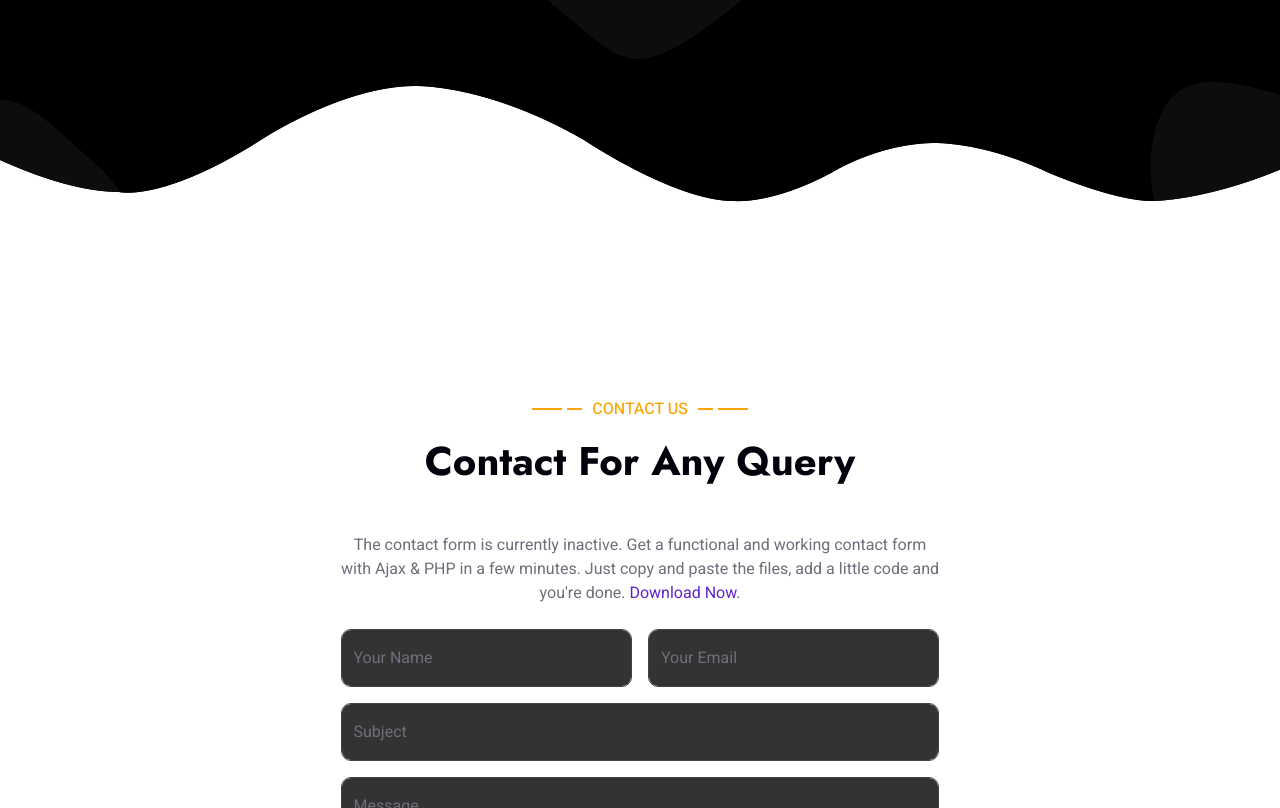
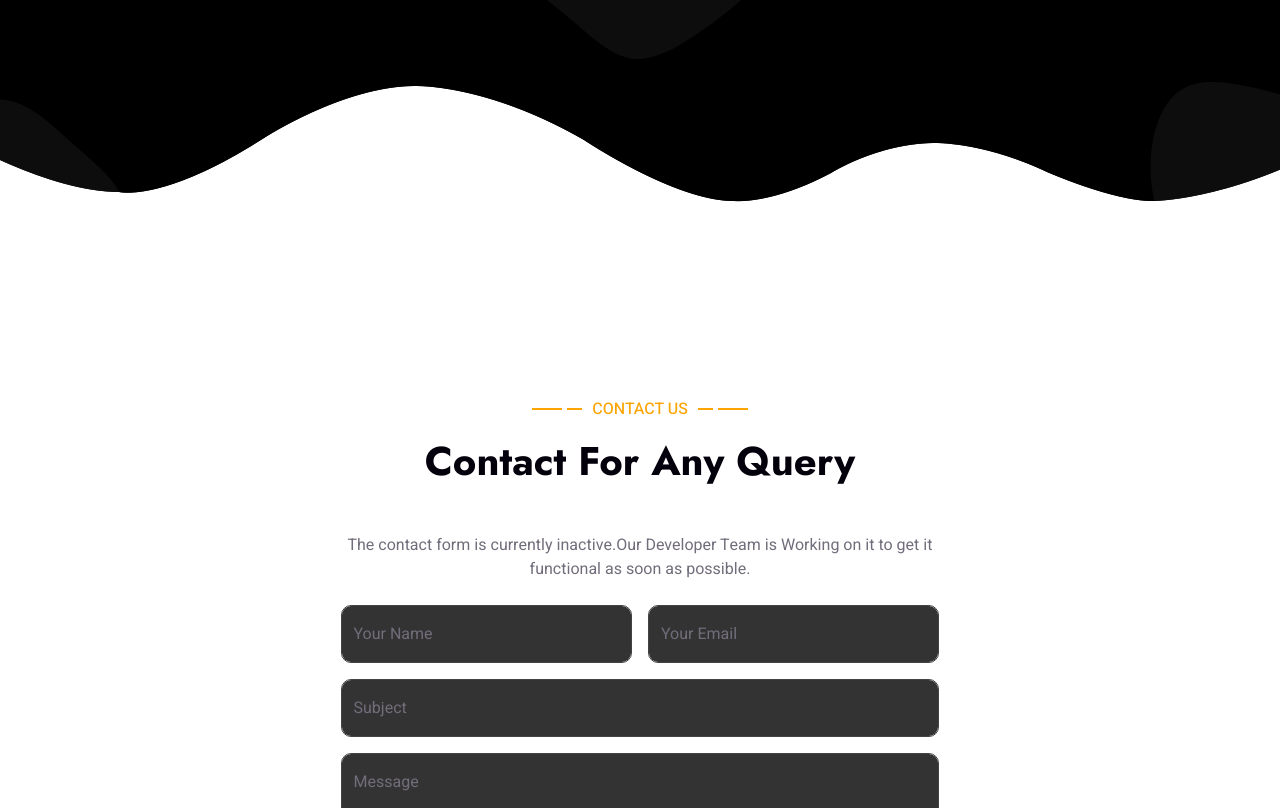
Before and after one commit to aaravsagar/claw-website-final, a plain HTML site: page contact.html in a window 1280 px wide. Shown: the part 292-1100 px from the top of the page. Drawn offline with nearby package versions, Linux system fonts and the light colour scheme.

Commit message:
update contact

```diff
--- a/contact.html
+++ b/contact.html
@@ -106,7 +106,7 @@
                 <div class="row justify-content-center">
                     <div class="col-lg-7">
                         <div class="wow fadeInUp" data-wow-delay="0.3s">
-                            <p class="text-center mb-4">The contact form is currently inactive. Get a functional and working contact form with Ajax & PHP in a few minutes. Just copy and paste the files, add a little code and you're done. <a href="https://htmlcodex.com/contact-form">Download Now</a>.</p>
+                            <p class="text-center mb-4">The contact form is currently inactive.Our Developer Team is Working on it to get it functional as soon as possible.</p>
                             <form>
                                 <div class="row g-3">
                                     <div class="col-md-6">
```
